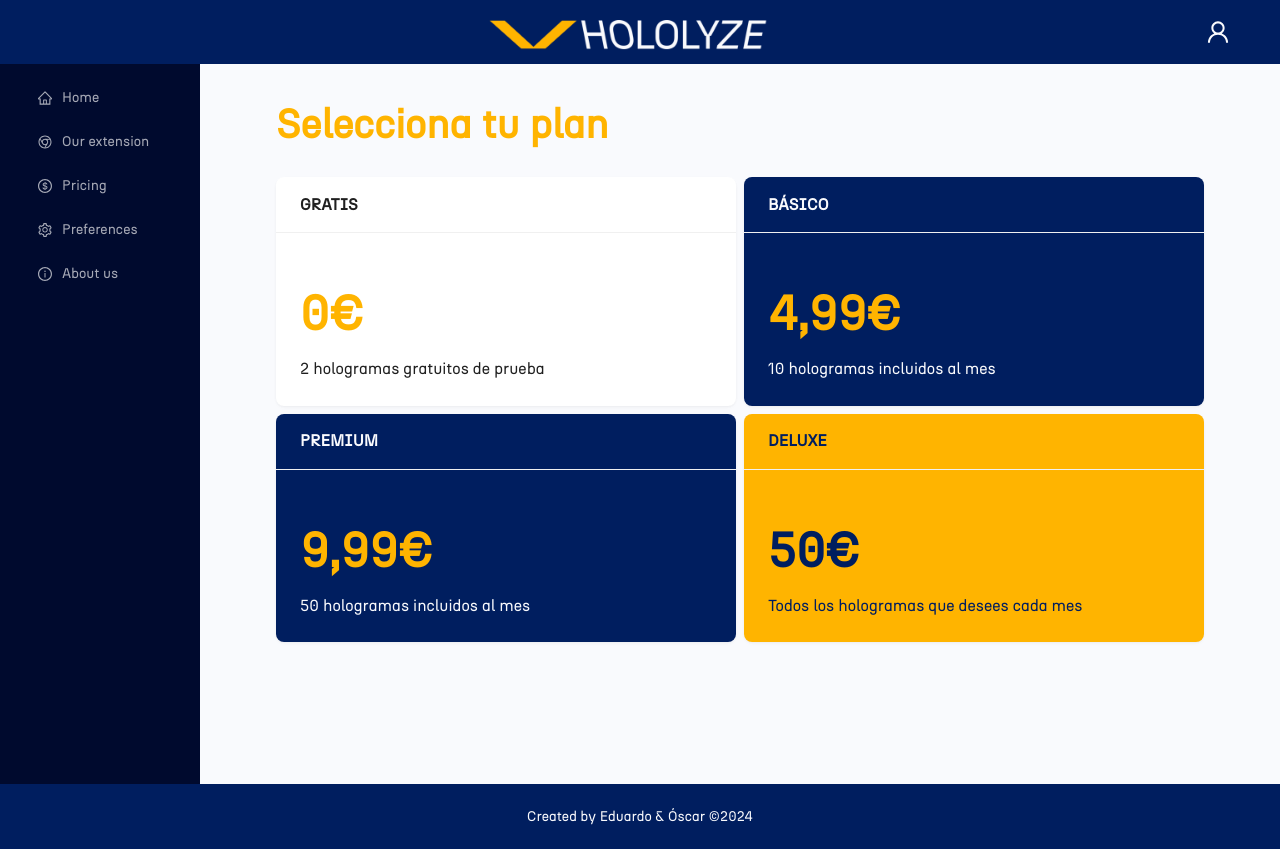
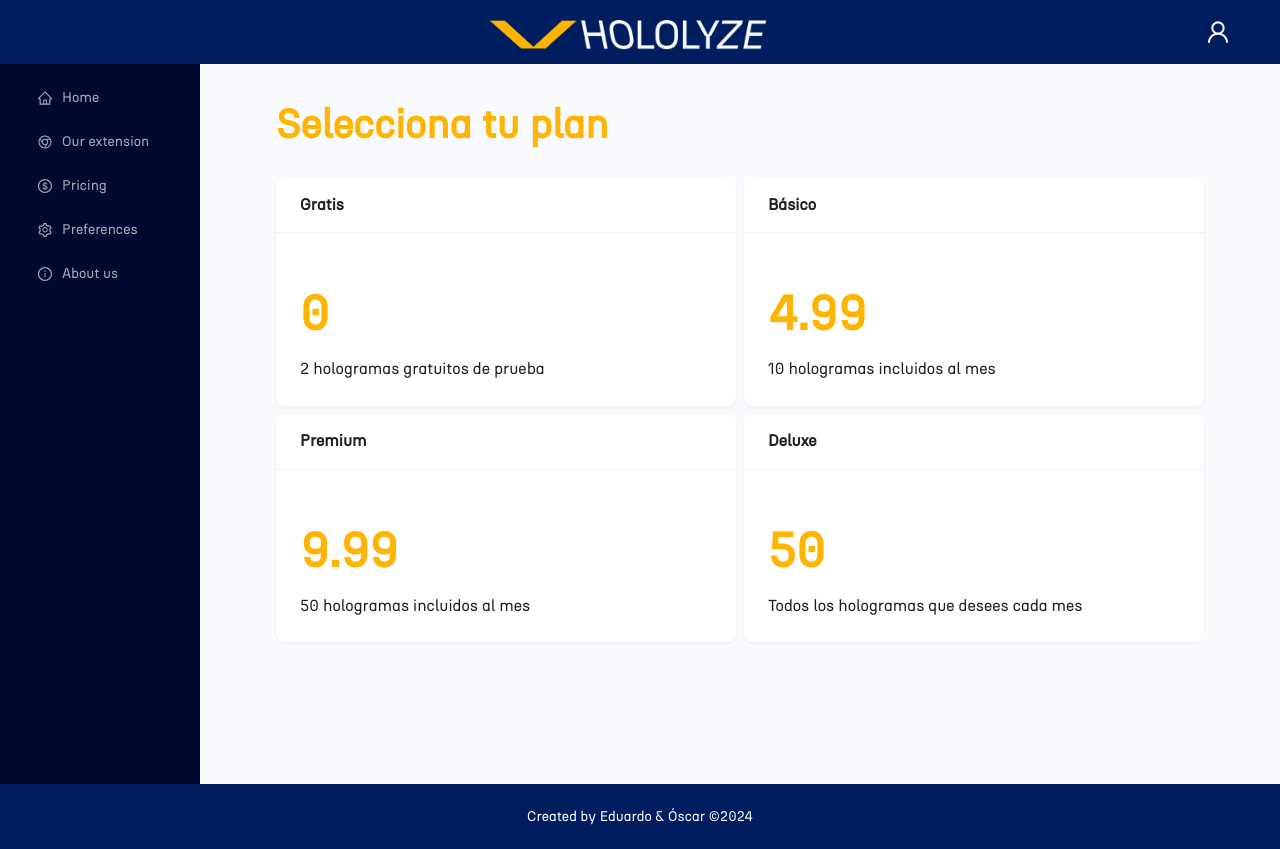
Before and after one commit to okhergo/Hololyze_IPO_USAL, a React (Create React App) app: page /pricing in a window 1280 px wide. Built offline with nearby package versions, Linux system fonts and the light colour scheme; no server answers.

Commit message:
create payment component
Co-authored-by: Eduj7R <Eduj7R@users.noreply.github.com>

```diff
--- a/src/components/InputURL.js
+++ b/src/components/InputURL.js
@@ -2,33 +2,44 @@ import React from 'react'
 import { Button, Form, Input, message, Space } from 'antd'
 
 import logo from '../assets/logo/Simbolo/Azul.webp'
-import { useNavigate } from "react-router-dom"
+
+
+const hologramas = [
+  {
+    link:'https://www.amazon.es/BOYA-M1-Micr%C3%B3fono-profesional-digitales/dp/B09QKYWPMD/ref=asc_df_B07GKZNDLF/?tag=googshopes-21&linkCode=df0&hvadid=298022511556&hvpos=&hvnetw=g&hvrand=16372666648616651655&hvpone=&hvptwo=&hvqmt=&hvdev=m&hvdvcmdl=&hvlocint=&hvlocphy=1005527&hvtargid=pla-649030623256&mcid=6eee15f618dc37698aea848a513e885e&th=1',
+    name: 'BOYA BY-M1S Micrófono de Solapa Lavalier',
+    foto: 'https://m.media-amazon.com/images/I/61AXDjKwuQL._AC_SY450_.jpg',
+  },
+  {
+    link:'https://www.amazon.es/gp/product/B015R0IQGW/ref=ewc_pr_img_1?smid=A1AT7YVPFBWXBL&psc=1',
+    name: 'RØDE VideoMicro Micrófono direccional ',
+    foto: 'https://m.media-amazon.com/images/I/51IHZvFWMKL._AC_SY355_.jpg',
+  }
+]
 
 const InputURL = () => {
-  const navigate = useNavigate()
+  const [form] = Form.useForm()
+  var holograma = {}
 
-  const [form] = Form.useForm()
   const onFinish = () => {
     let link = form.getFieldValue('Link')
-    if(link.includes('amazon')){
+    holograma = hologramas.find(h => h.link === link)
+    console.log(holograma)
+
+    if(holograma){
       message.success('Submit success!')
-      window.open(link)
     } else {
       message.error('Hologram not found!')
     }
   }
+
   const onFinishFailed = () => {
     message.error('Submit failed!')
   }
 
   return (
-    <Form
-      form={form}
-      layout="vertical"
-      onFinish={onFinish}
-      onFinishFailed={onFinishFailed}
-      autoComplete="off"
-    >
+    <div>
+      <Form form={form} layout="vertical" onFinish={onFinish} onFinishFailed={onFinishFailed} autoComplete="off">
         <Form.Item
           name="Link"
           rules={[
@@ -55,6 +66,8 @@ const InputURL = () => {
           </Space>
         </Form.Item>
       </Form>
-  );
-};
-export default InputURL;
+      { holograma ? <p>{holograma.name}</p> : <p></p>}
+    </div>
+  )
+}
+export default InputURL
--- a/src/index.css
+++ b/src/index.css
@@ -294,15 +294,15 @@ h4{
   .img-box h1 {
     position: relative;
     color: #ffb400;
-    top: -10%;
+    top: 0%;
     left: 10%;
     text-align: left;
-    font-size: 90px;
+    font-size: 100px;
   }
   .img-box h3 {
     position: relative;
     color: #f9fafd;
-    top: -20%;
+    top: 0%;
     left: 10%;
     text-align: left;
     font-size: 30px;
@@ -319,6 +319,37 @@ h4{
   width: 10rem;
 }
 
+.contentStyle {
+  line-height: '260px';
+  text-align: 'center';
+  color: #003caa;
+  background-color: #f9fafd;
+  margin: 1rem;
+}
+
+.body-dark-mode{
+  background-color: #000a2e;
+  color: #f9fafd;
+}
+
+.footer-dark-mode{
+  background-color: #000a2e;
+  color: #f9fafd;
+  display: flex;
+  align-items: center;
+  justify-content: center;
+}
+
+.header-dark-mode{
+  background-color: #000a2e;
+  color: #ffb400;
+  font-size: 24px;
+  font-weight: bold;
+  display: flex;
+  align-items: center;
+  justify-content: center;
+}
+
 @font-face {
   font-family: 'N27 Regular';
   font-style: normal;
--- /dev/null
+++ b/src/routes/Payment.js
@@ -0,0 +1,109 @@
+import React, { useState } from 'react'
+import { Layout } from 'antd'
+import { Select, Button, message, Steps } from 'antd'
+
+import { useParams } from "react-router-dom"
+
+const { Option } = Select
+const { Content } = Layout
+
+const suscripciones = [
+    {
+    value: 'free',
+    label: 'Gratis',
+    price: 0,
+    },
+    {
+    value: 'basic',
+    label: 'Básico',
+    price: 4.99,
+    },
+    {
+    value: 'premium',
+    label: 'Premium',
+    price: 9.99,
+    },
+    {
+    value: 'deluxe',
+    label: 'Deluxe',
+    price: 50,
+    },
+]
+
+const Payment = () => {
+    let { sub } = useParams()
+    var subscriptionSelected = suscripciones.find(s => s.value === sub)
+
+    const handleChange = (value) => {
+        subscriptionSelected = suscripciones.find(s => s.value === value)
+        console.log(subscriptionSelected)
+    }
+
+    const [current, changeStep] = useState(0)
+    const nextStep = () => {
+        changeStep(current + 1)
+    }
+    const prevStep = () => {
+        changeStep(current - 1)
+    }
+    const steps = [
+        {
+        title: 'Tu plan',
+        content:
+            <div>
+                <p>Confirma tu plan</p>
+                <Select default={subscriptionSelected.value} onChange={handleChange}>
+                {suscripciones.map((s) => (
+                    <Option key={s.value} value={s.value}>
+                        {`${s.label} ${s.price}`}
+                    </Option>
+                ))}
+                </Select>
+                <Button type="primary" onClick={() => nextStep()}>
+                    Next
+                </Button>
+            </div>
+        },
+        {
+        title: 'Procedimiento de pago',
+        content:
+            <div>
+                <p>Elige tu forma de pago</p>
+                <p>{subscriptionSelected.price}</p>
+                <Button type="primary" onClick={() => nextStep()}>
+                    Next
+                </Button>
+                <Button onClick={() => prevStep()}> Previous </Button>
+
+            </div>
+        },
+        {
+        title: 'Finalizar',
+        content:
+            <div>
+                <p>Gracias por suscribirte</p>
+                <a href="/">
+                    <Button  type="primary" onClick={() => message.success('¡Pago realizado con éxito!')}>
+                        Done
+                    </Button>
+                </a>
+                <Button onClick={() => prevStep()}> Previous </Button>
+            </div>
+        },
+    ]
+    const items = steps.map((item) => ({
+        key: item.title,
+        title: item.title,
+    }))
+
+    return (
+    <Layout className='ContentLayout'>
+    <Content className='Content'>
+        <h1>Pasarela de pago</h1>
+        <Steps current={current} items={items} />
+        <div className="contentStyle">{steps[current].content}</div>
+    </Content>
+    </Layout>
+    )
+}
+export default Payment
--- a/src/routes/Pricing.js
+++ b/src/routes/Pricing.js
@@ -1,8 +1,36 @@
 import React from 'react'
 import { Layout } from 'antd'
 import { Card, Col, Row } from 'antd'
+import { Link } from 'react-router-dom'
 
 const { Content } = Layout
+
+const suscripciones = [
+    {
+    value: 'free',
+    label: 'Gratis',
+    price: 0,
+    desc: '2 hologramas gratuitos de prueba'
+    },
+    {
+    value: 'basic',
+    label: 'Básico',
+    price: 4.99,
+    desc: '10 hologramas incluidos al mes'
+    },
+    {
+    value: 'premium',
+    label: 'Premium',
+    price: 9.99,
+    desc: '50 hologramas incluidos al mes'
+    },
+    {
+    value: 'deluxe',
+    label: 'Deluxe',
+    price: 50,
+    desc: 'Todos los hologramas que desees cada mes'
+    },
+]
 
 const Pricing = () => {
   return (
@@ -11,38 +39,16 @@ const Pricing = () => {
         <h1>Selecciona tu plan</h1>
         <br/>
         <Row gutter={[8,8]}>
+            {suscripciones.map((sub) => (
             <Col span={12}>
-                <a href="amazon.es" >
-                    <Card title="GRATIS" bordered={false}>
-                        <h1>0€</h1>
-                        2 hologramas gratuitos de prueba
+                <Link to={`/payment/${sub.value}`}>
+                    <Card title={sub.label} bordered={false}>
+                        <h1>{sub.price}</h1>
+                        {sub.desc}
                     </Card>
-                </a>
+                </Link>
             </Col>
-            <Col span={12}>
-                <a href="amazon.es" >
-                    <Card className='Card' title="BÁSICO" bordered={false}>
-                        <h1>4,99€</h1>
-                        10 hologramas incluidos al mes
-                    </Card>
-                </a>
-            </Col>
-            <Col span={12}>
-                <a href="amazon.es" >
-                    <Card className='Card' title="PREMIUM" bordered={false}>
-                        <h1>9,99€</h1>
-                        50 hologramas incluidos al mes
-                    </Card>
-                </a>
-            </Col>
-            <Col span={12}>
-                <a href="amazon.es" >
-                    <Card className='DeluxeCard' title="DELUXE" bordered={false}>
-                        <h1>50€</h1>
-                        Todos los hologramas que desees cada mes
-                    </Card>
-                </a>
-            </Col>
+            ))}
         </Row>
     </Content>
     </Layout>
--- /dev/null
+++ b/src/routes/Settings.js
@@ -0,0 +1,32 @@
+import React from 'react'
+import { Layout, Switch} from 'antd'
+import '../index.css'
+
+const { Content } = Layout
+
+const onChange = (checked) => {
+    console.log(`switch to ${checked}`)
+    if(!checked) lightMode()
+    else darkMode()
+}
+const darkMode = () =>{
+    let element = document.body
+    element.className = "body-dark-mode"
+}
+const lightMode = () =>{
+    let element = document.body
+    element.className = "body-light-mode"
+}
+
+const Settings = () => {
+    return (
+    <Layout className='ContentLayout'>
+        <Content className='Content'>
+            <h1>Ajustes</h1>
+            <p>Modo Oscuro: </p>
+            <Switch onChange={onChange}></Switch>
+        </Content>
+    </Layout>
+    )
+}
+export default Settings
```
Also changed, not shown: src/components/ComboBox.js (added, +33 -0 lines), src/components/Switch.js (added, +8 -0 lines), src/index.js (+10 -0 lines). Lines whose indentation alone changed are shown as unchanged.
